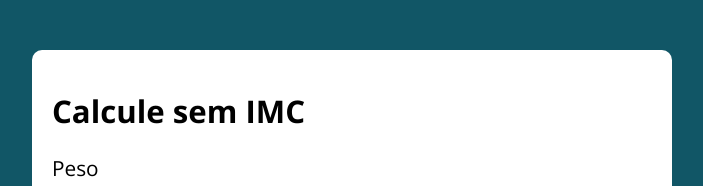
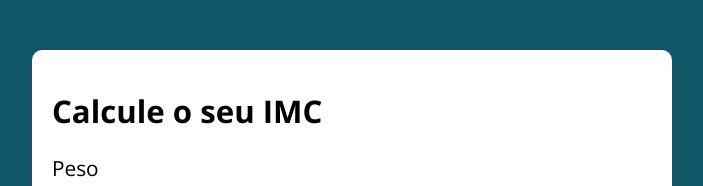
Before and after one commit to Diego279/CalculpImc, a plain HTML site: page index.html in a window 1280 px wide. Shown: the top 186 px of the page, without its empty margins (288-991 px from the left). Drawn offline with nearby package versions, Linux system fonts and the light colour scheme.

Commit message:
corrigindo h1

```diff
--- a/index.html
+++ b/index.html
@@ -10,7 +10,7 @@
   <body>
 
     <section class="container">
-      <h1>Calcule sem IMC</h1>
+      <h1>Calcule o seu IMC</h1>
       <form action="/" id="formulario" method="POST">
         <label for="peso">Peso</label>
         <input type="text" name="peso" id="peso" >
@@ -20,6 +20,7 @@
       </form>
 
       <div id="resultado"></div>
+
       <p class="rodape">Elaborado: Dev Diego A</p>
     </section>
 
```
